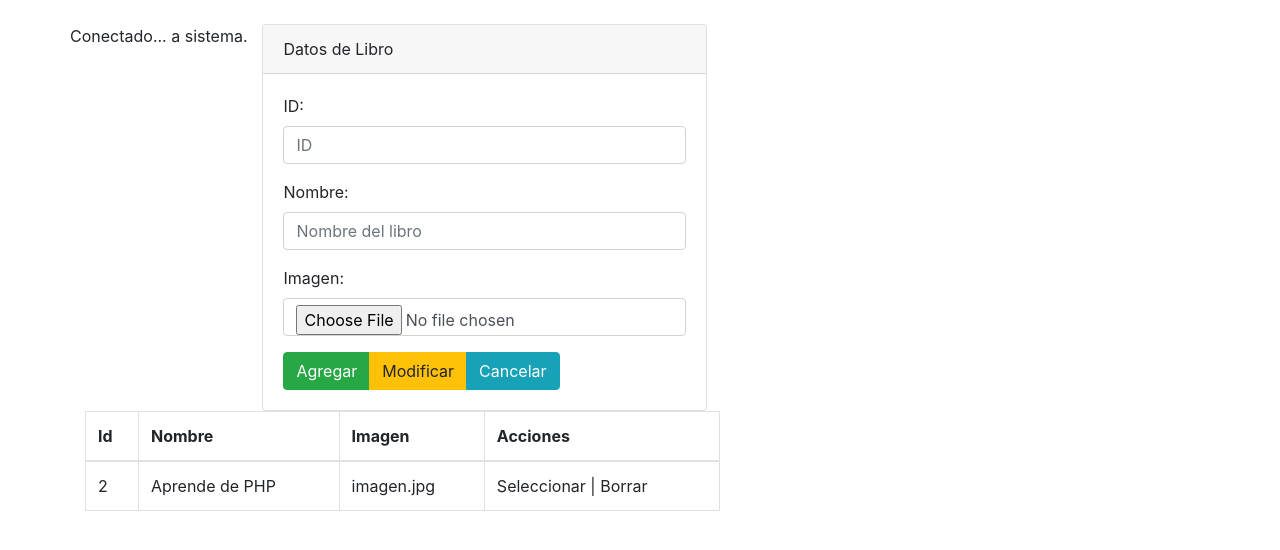
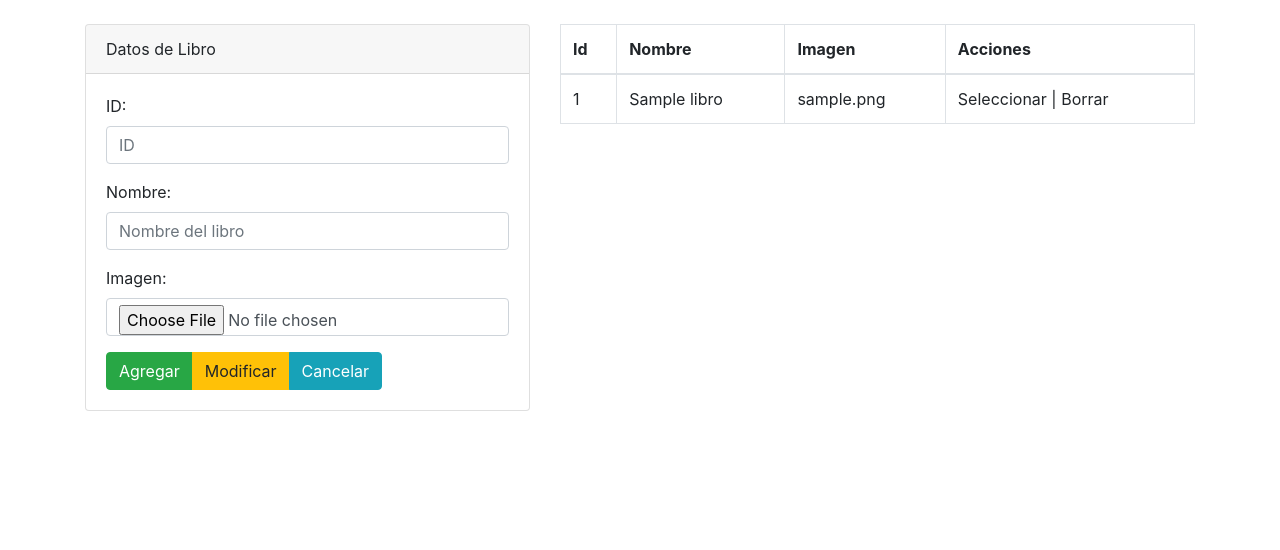
Before and after one commit to CanutoIS/BookStore, a PHP site: page /administrador/seccion/productos.php in a window 1280 px wide. Shown: the part 56-606 px from the top of the page. Run offline with PHP 8.4, Linux system fonts and the light colour scheme; tables that the repository leaves empty or names only in its code hold one stand-in row (values such as "Sample post").

Commit message:
showcase book data

```diff
--- a/administrador/config/bd.php
+++ b/administrador/config/bd.php
@@ -6,12 +6,7 @@
 
     try {
         $conexion = new PDO("mysql:host=$host;dbname=$bd",$usuario,$contraseña);
-
-        if($conexion) echo "Conectado... a sistema.<br/>";
-
-
     } catch (Exception $ex) {
         echo $ex->getMessage();
-        echo $ex;
     }
 ?>
--- a/administrador/seccion/productos.php
+++ b/administrador/seccion/productos.php
@@ -15,7 +15,6 @@
             $sentenciaSQL->bindParam(':imagen', $txtImagen);
             $sentenciaSQL->execute();
 
-            echo 'Presionado botón agregar';
             break;
         case 'Modificar':
             echo 'Presionado botón modificar';
@@ -24,6 +23,10 @@
             echo 'Presionado botón cancelar';
             break;
     }
+
+    $sentenciaSQL = $conexion->prepare("SELECT * FROM libros");
+    $sentenciaSQL->execute();
+    $listaLibros = $sentenciaSQL->fetchAll(PDO::FETCH_ASSOC);
 ?>
 
 <div class="col-md-5">
@@ -67,12 +70,14 @@
             </tr>
         </thead>
         <tbody>
+            <?php foreach($listaLibros as $libro) { ?>
             <tr>
-                <td>2</td>
-                <td>Aprende de PHP</td>
-                <td>imagen.jpg</td>
+                <td><?php echo $libro['id']; ?></td>
+                <td><?php echo $libro['nombre']; ?></td>
+                <td><?php echo $libro['imagen']; ?></td>
                 <td>Seleccionar | Borrar</td>
             </tr>
+            <?php } ?>
         </tbody>
     </table>
 </div>
```
